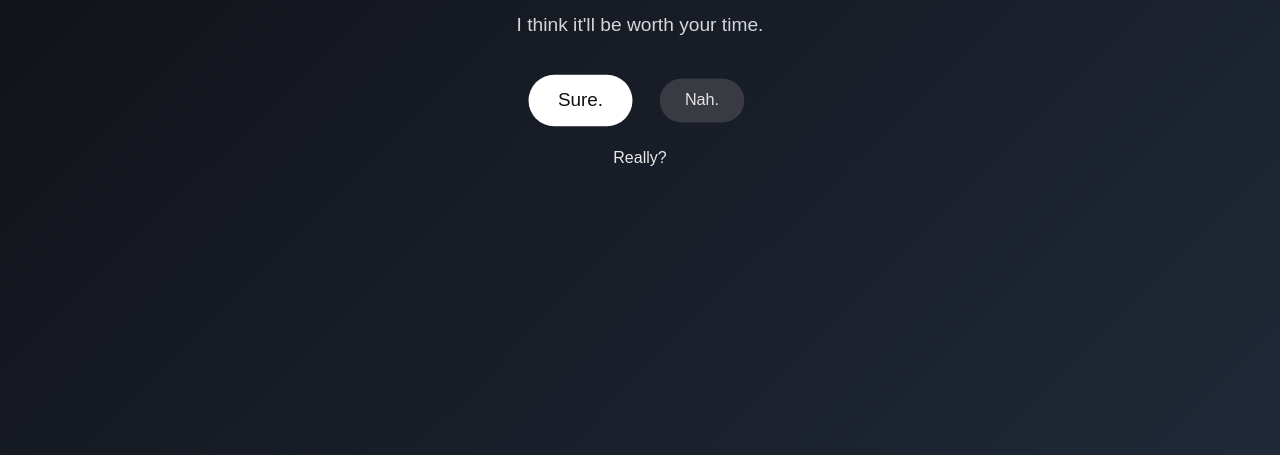
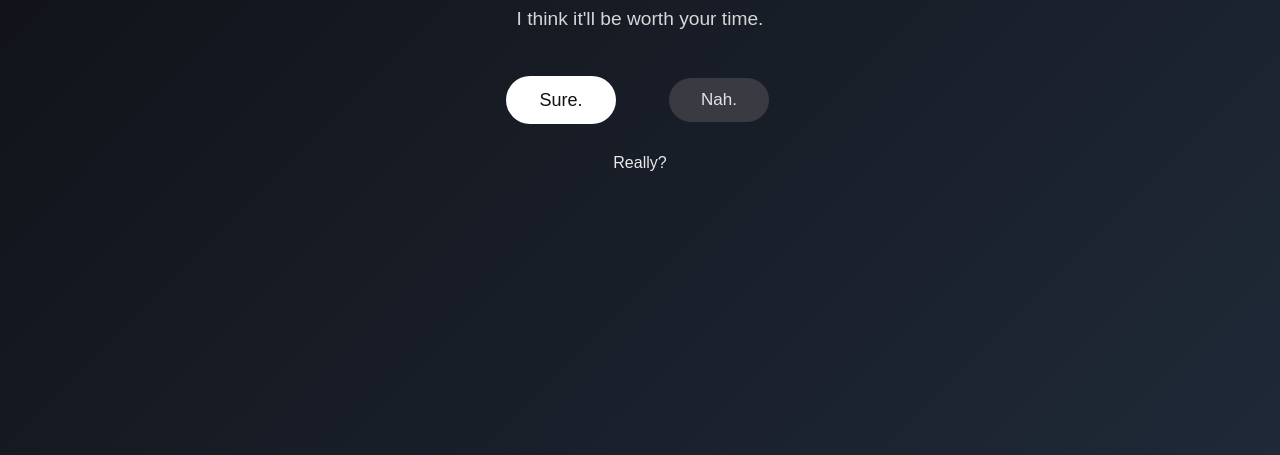
Before and after one commit to chenzihuisamuel-afk/worth-your-time, a plain HTML site: page index.html in a window 1280 px wide. Both pictures are taken after a click on the button "Nah.". Shown: the part 345-800 px from the top of the page. Drawn offline with Linux system fonts and the light colour scheme.

Commit message:
Add files via upload

```diff
--- a/index.html
+++ b/index.html
@@ -4,7 +4,7 @@
   <meta charset="UTF-8" />
   <meta name="viewport" content="width=device-width, initial-scale=1.0" />
   <title>Worth Your Time</title>
-  <link rel="stylesheet" href="style.css" />
+  <link rel="stylesheet" href="style.css?v=4" />
 </head>
 <body>
   <div id="intro" class="screen active">
@@ -16,8 +16,12 @@
     <p>I think it'll be worth your time.</p>
 
     <div class="buttons">
-      <button id="yes">Sure.</button>
-      <button id="no">Nah.</button>
+      <div class="button-slot">
+        <button id="yes">Sure.</button>
+      </div>
+      <div class="button-slot">
+        <button id="no">Nah.</button>
+      </div>
     </div>
 
     <p id="tease" class="tease"></p>
@@ -27,6 +31,6 @@
     </div>
   </div>
 
-  <script src="script.js"></script>
+  <script src="script.js?v=4"></script>
 </body>
 </html>
--- a/script.js
+++ b/script.js
@@ -19,20 +19,27 @@
   "Guess there's only one option left."
 ];
 
-const noScales = [0.9, 0.8, 0.7, 0.6, 0.45, 0];
-const yesScales = [1.05, 1.12, 1.2, 1.3, 1.45, 1.6];
+const noSizes = [
+  { width: 100, height: 44, font: 17 },
+  { width: 88, height: 40, font: 16 },
+  { width: 76, height: 36, font: 15 },
+  { width: 62, height: 32, font: 14 },
+  { width: 45, height: 26, font: 12 },
+  { width: 0, height: 0, font: 0 }
+];
 
 let noClicks = 0;
 
 no.addEventListener("click", () => {
   tease.textContent = noReplies[noClicks] || "Guess there's only one option left.";
 
-  yes.style.transform = `scale(${yesScales[noClicks] || 1.6})`;
-
   if (noClicks >= 5) {
     no.style.display = "none";
   } else {
-    no.style.transform = `scale(${noScales[noClicks]})`;
+    const size = noSizes[noClicks];
+    no.style.width = size.width + "px";
+    no.style.height = size.height + "px";
+    no.style.fontSize = size.font + "px";
     no.style.opacity = Math.max(0.25, 1 - (noClicks + 1) * 0.12);
   }
 
--- a/style.css
+++ b/style.css
@@ -33,25 +33,32 @@
 
 .buttons {
   margin-top: 40px;
+  display: flex;
+  justify-content: center;
+  gap: 18px;
+}
+
+.button-slot {
+  width: 140px;
+  height: 60px;
+  display: flex;
+  justify-content: center;
+  align-items: center;
 }
 
 button {
-  padding: 14px 28px;
+  width: 110px;
+  height: 48px;
   font-size: 18px;
   border: none;
   border-radius: 999px;
   cursor: pointer;
-  margin: 0 10px;
-  transition: all 0.25s ease;
+  transition: width 0.25s ease, height 0.25s ease, font-size 0.25s ease, opacity 0.25s ease;
 }
 
 #yes {
   background: white;
   color: #111;
-}
-
-#yes:hover {
-  filter: brightness(0.95);
 }
 
 #no {
```
Also changed, not shown: README.txt.
